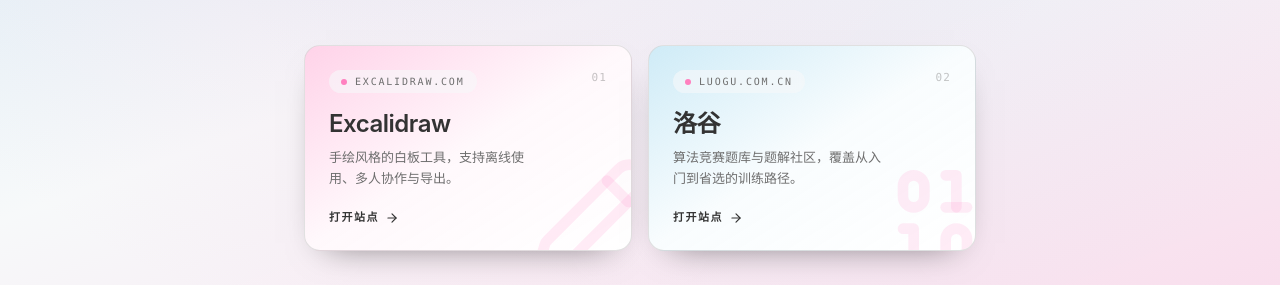
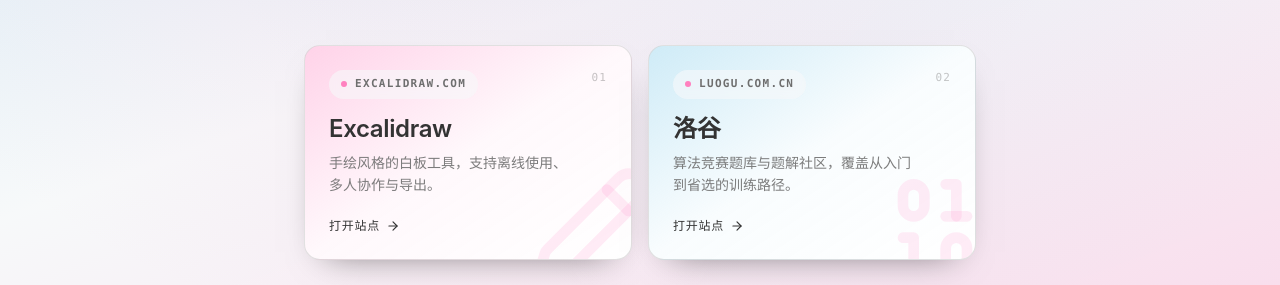
Before and after one commit to pandyzhou/starlane, a React (Vite) app: page / in a window 1280 px wide. Shown: the part 349-634 px from the top of the page. Built offline with nearby package versions, Linux system fonts and the light colour scheme; the HTML template or start-up script is replaced by a standard one.

Commit message:
style: retune the card type scale against the reference
Description gains a pixel and an explicit line height, the badge picks
up weight, and text-pretty keeps CJK from stranding a single glyph.

```diff
--- a/src/components/ui/gradient-card.tsx
+++ b/src/components/ui/gradient-card.tsx
@@ -48,7 +48,7 @@
 
     <div className="relative z-10 flex h-full flex-col">
       <div className="mb-4 flex items-start justify-between">
-        <span className="inline-flex w-fit items-center gap-2 rounded-full bg-theme-bg/60 px-3 py-1 font-mono text-[10px] uppercase tracking-[0.18em] text-theme-cardDesc backdrop-blur-sm">
+        <span className="inline-flex w-fit items-center gap-2 rounded-full bg-theme-bg/60 px-3 py-1.5 font-mono text-[11px] font-semibold uppercase tracking-[0.12em] text-theme-cardDesc backdrop-blur-sm">
           <span className="h-1.5 w-1.5 rounded-full bg-theme-primary" />
           {domain}
         </span>
@@ -56,13 +56,13 @@
       </div>
 
       <span className="flex-grow">
-        <h3 className="mb-2 text-2xl font-semibold leading-tight tracking-[-0.02em] text-theme-cardFg">
+        <h3 className="mb-2.5 text-[24px] font-semibold leading-[1.15] tracking-[-0.015em] text-theme-cardFg">
           {title}
         </h3>
-        <p className="max-w-[26ch] text-[13px] leading-relaxed text-theme-cardDesc">{desc}</p>
+        <p className="max-w-[27ch] text-pretty text-[14px] leading-[1.6] text-theme-cardDesc/90">{desc}</p>
       </span>
 
-      <span className="mt-5 inline-flex items-center gap-1.5 text-[11px] font-semibold uppercase tracking-[0.14em] text-theme-cardFg">
+      <span className="mt-5 inline-flex items-center gap-1.5 text-[12px] font-medium tracking-[0.06em] text-theme-cardFg">
         打开站点
         <ArrowRight className="h-3.5 w-3.5 transition-transform duration-300 group-hover:translate-x-1" />
       </span>
```
